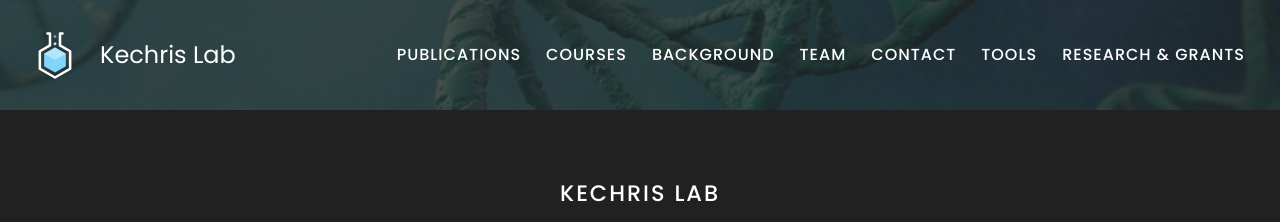
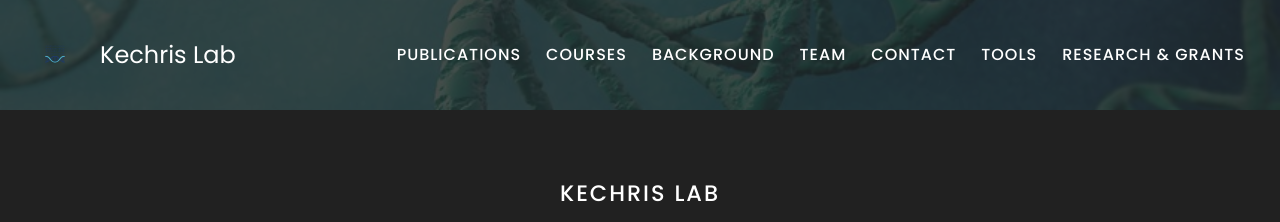
Before and after one commit to KechrisLab/kechrislab.github.io, a Jekyll site: the page built from index.md, in a window 1280 px wide. Shown: the top 222 px of the page. Built offline with Jekyll 4.4.1, drawn with Linux system fonts in a browser that asks for light colours.

Commit message:
Update _config.yaml

```diff
--- a/_config.yaml
+++ b/_config.yaml
@@ -3,7 +3,7 @@
 # site properties and page defaults
 title: Kechris Lab
 description: An easy-to-use, flexible website template for labs, with automatic citations, GitHub tag imports, pre-built components, and more.
-logo: images/logo.svg
+logo: images/kechrislogo.svg
 header: images/dna-ancestry_2502064k.jpg
 footer: images/dna-ancestry_2502064k.jpg
 baseurl: /KechrisLabWebsite
```
